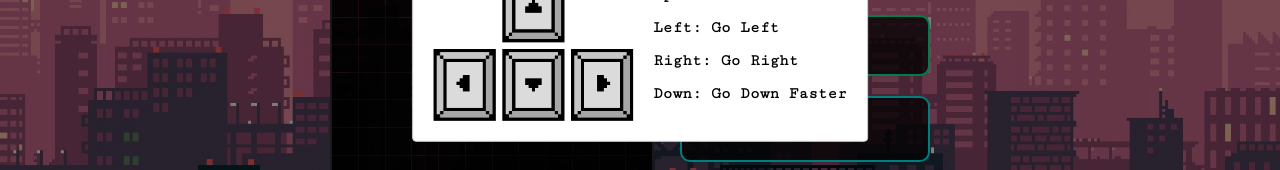
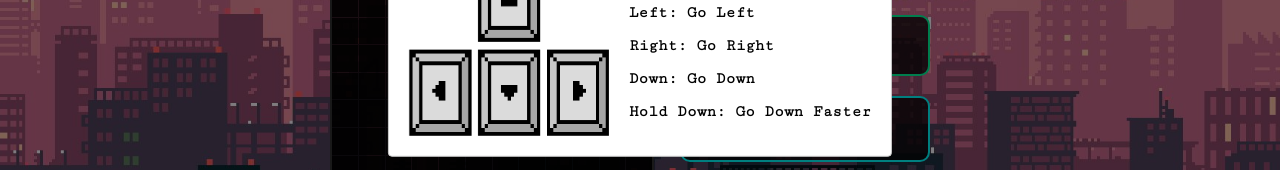
Before and after one commit to yohanesss/tetris, a React (Create React App) app: page / in a window 1280 px wide. Both pictures are taken after a click on the button "How to play". Shown: the part 383-553 px from the top of the page. Built offline with nearby package versions, Linux system fonts and the light colour scheme.

Commit message:
update guide

```diff
--- a/src/components/Tetris.tsx
+++ b/src/components/Tetris.tsx
@@ -187,7 +187,8 @@ export const Tetris: FC<TetrisProps> = ({}: TetrisProps) => {
                                 <p>Up: Rotate</p>
                                 <p>Left: Go Left</p>
                                 <p>Right: Go Right</p>
-                                <p>Down: Go Down Faster</p>
+                                <p>Down: Go Down</p>
+                                <p>Hold Down: Go Down Faster</p>
                             </S.GuideContentInnerContainer>
                         </S.GuideContentContainer>
                     </Modal>
```
